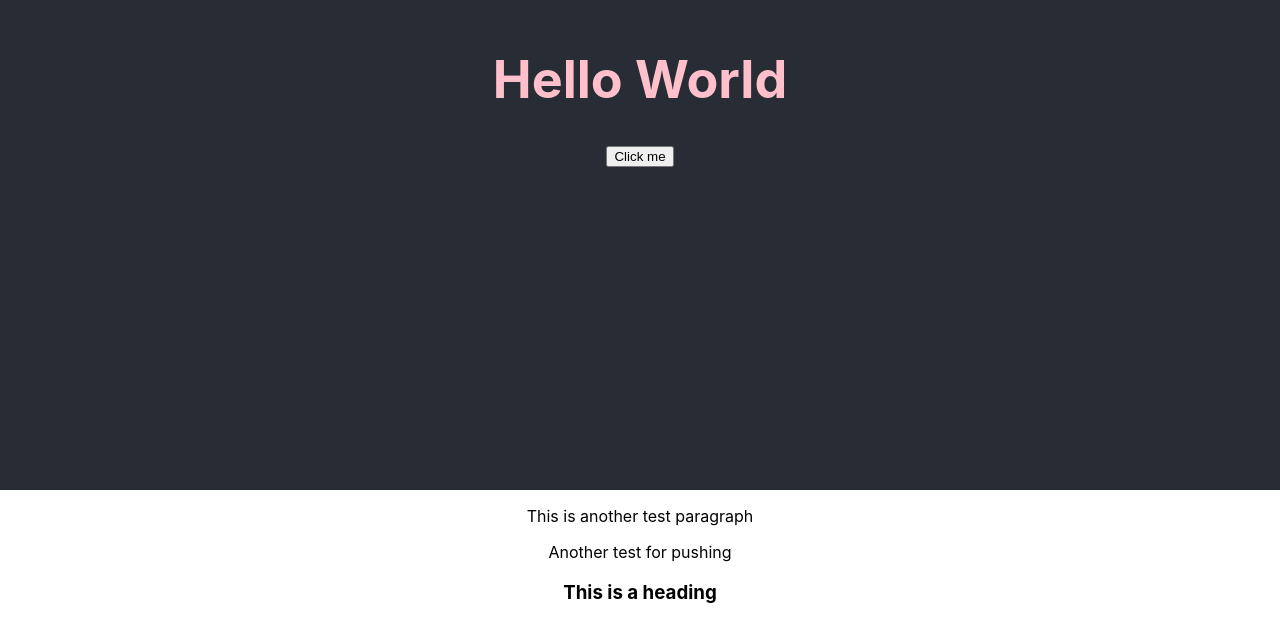
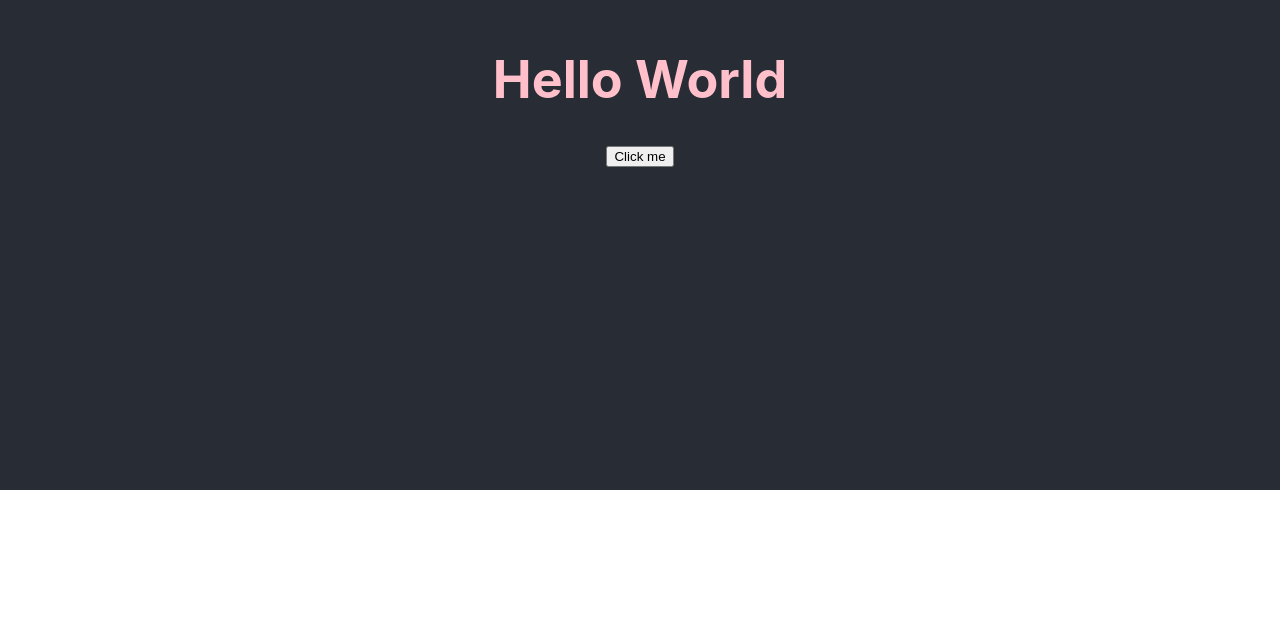
Before and after one commit to esmeG3/fullstack, a React (Create React App) app in the folder frontend/: page / in a window 1280 px wide. Shown: the part 310-932 px from the top of the page. After the commit the page ends 800 px from the top, so only its background shows below. Built offline with nearby package versions, Linux system fonts and the light colour scheme.

Commit message:
removed tests

```diff
--- a/frontend/src/App.js
+++ b/frontend/src/App.js
@@ -19,11 +19,6 @@ const handleButtonClick = async () => {
         {message && <p>{message}</p>}
         <button onClick={handleButtonClick}>Click me</button>
       </header>
-
-      <p>This is another test paragraph</p>
-      <p>Another test for pushing</p>
-
-      <h3>This is a heading</h3>
     </div>
   );
 }
```
